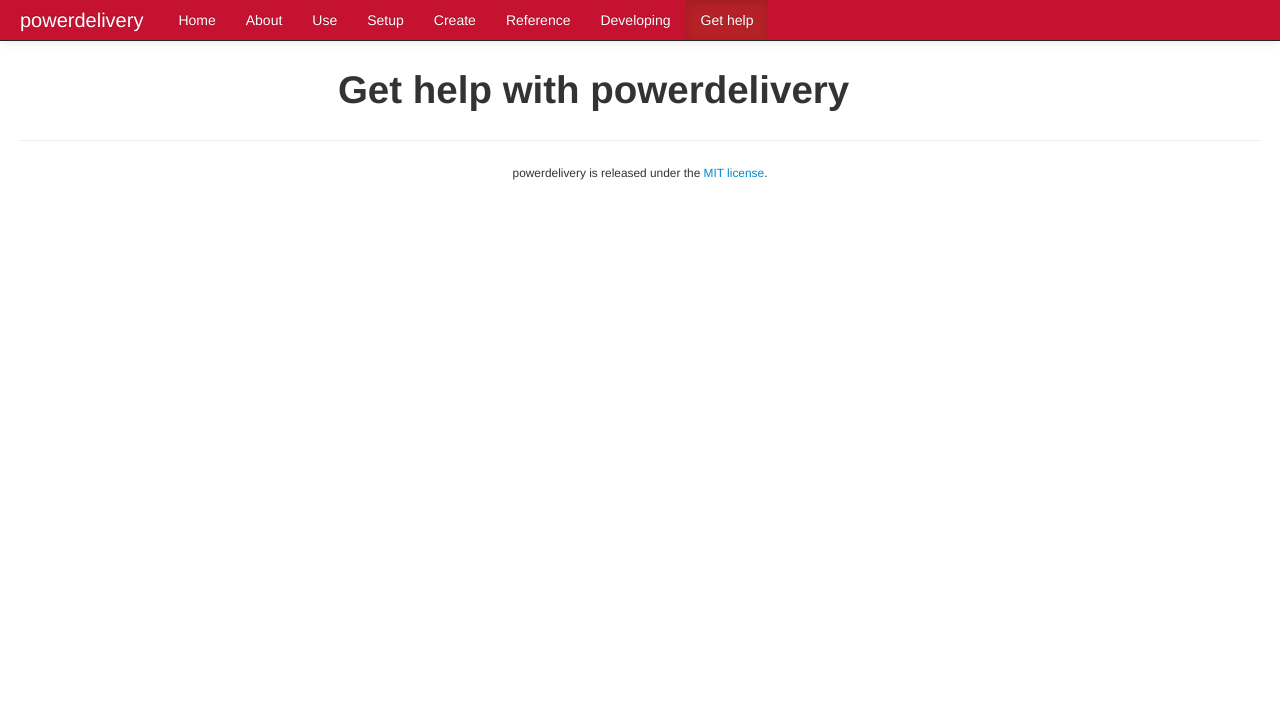
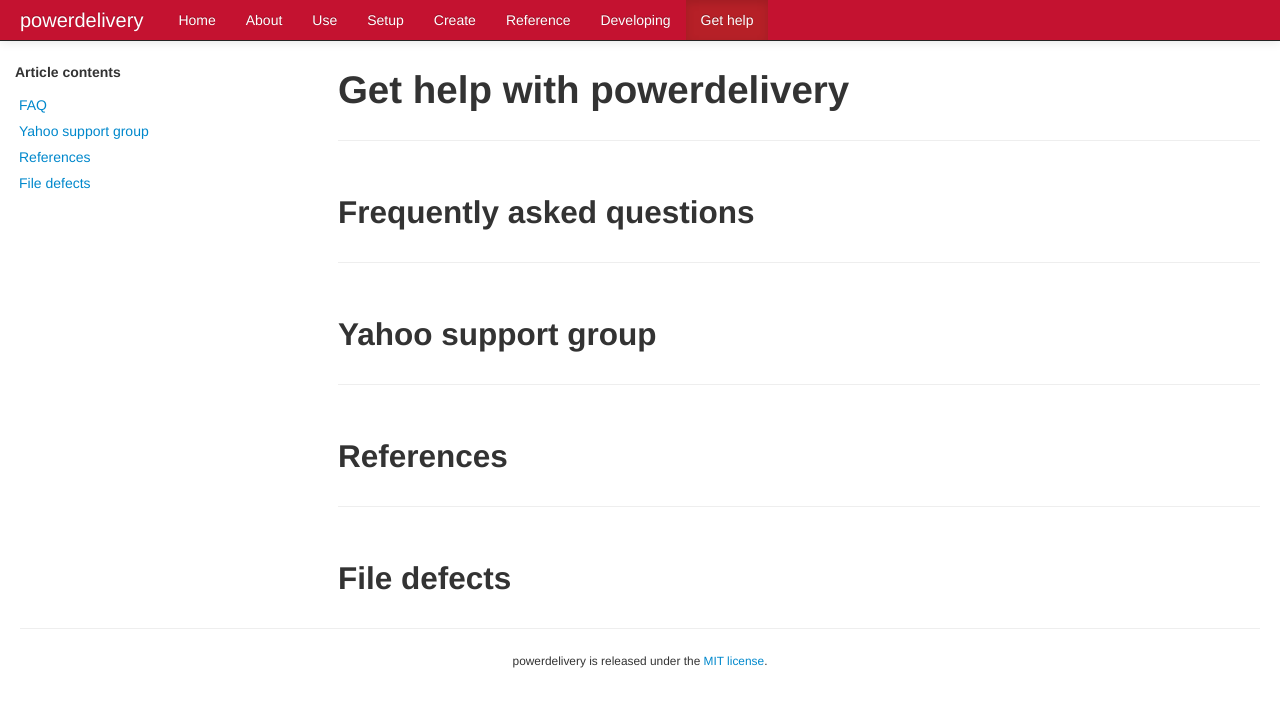
Before and after one commit to eavonius/powerdelivery, a Jekyll site: the page built from help.markdown, in a window 1280 px wide. Shown: the top 707 px of the page. Built offline with Jekyll 4.4.1, drawn with Linux system fonts in a browser that asks for light colours; nearby versions of some CDN libraries.

Commit message:
Chocolatey 2.2.15 release.

```diff
--- a/help.markdown
+++ b/help.markdown
@@ -3,8 +3,39 @@ layout: page
 ---
 <div class="row-fluid">
 	<div class="span3 hidden-tablet">
+		<ul class="nav nav-list">
+			<h5>Article contents</h5>
+			<li>
+				<a href="#faq">FAQ</a>
+			</li>
+			<li>
+				<a href="#yahoo_group">Yahoo support group</a>
+			</li>
+			<li>
+				<a href="#references">References</a>
+			</li>
+			<li>
+				<a href="#defects">File defects</a>
+			</li>
+		</ul>
 	</div>
 	<div class="span9 span12-tablet">
 		<h1>Get help with powerdelivery</h1>
+
+		<a name="faq"><hr></a>
+		<br>
+		<h2>Frequently asked questions</h2>
+
+		<a name="yahoo_support_group"><hr></a>
+		<br>
+		<h2>Yahoo support group</h2>
+
+		<a name="references"><hr></a>
+		<br>
+		<h2>References</h2>
+
+		<a name="defects"><hr></a>
+		<br>
+		<h2>File defects</h2>
 	</div>
 </div>
--- a/index.html
+++ b/index.html
@@ -32,7 +32,7 @@ layout: page
 
 		<a href="http://thevaluerevival.wordpress.com" target="_new">Jayme's Blog</a>&nbsp;&nbsp;
 
-		<span class="label label-info">Version 2.2.14</span>
+		<span class="label label-info">Version 2.2.15</span>
 
 	</div>
 
```
Also changed, not shown: developing.markdown (+24 -0 lines).
